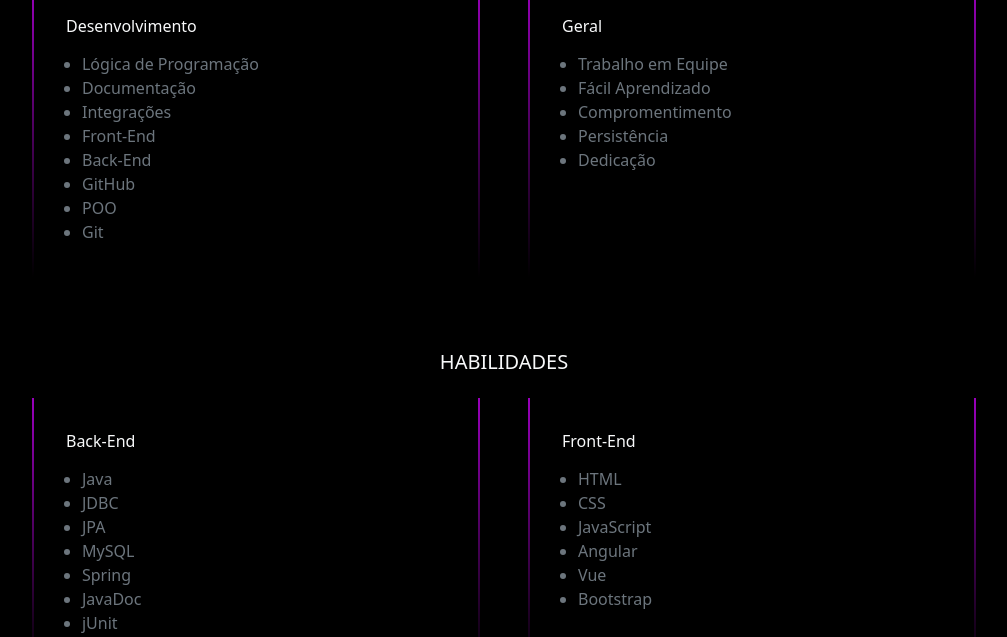
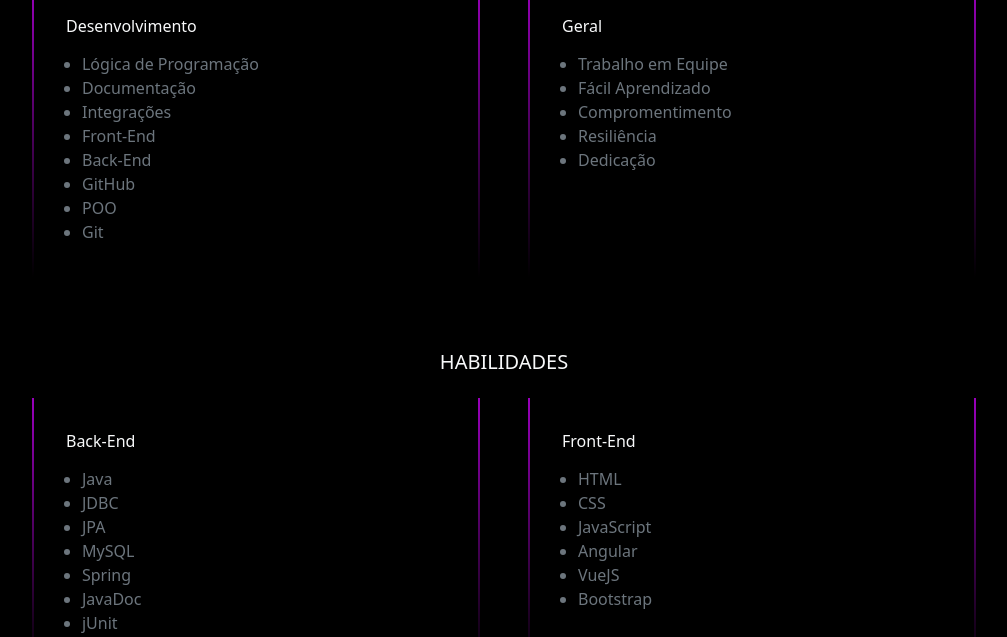
Before and after one commit to Rafael-MJ/rafaelmj.xyz, an Angular app: page /#/main in a window 1280 px wide. Shown: the part 1640-2277 px from the top of the page, without its empty margins (136-1143 px from the left). Built offline with nearby package versions, Linux system fonts and the light colour scheme.

Commit message:
refactor: improve topics from 'skills' and 'knowledge' components

```diff
--- a/src/app/components/content/knowledge/knowledge.component.html
+++ b/src/app/components/content/knowledge/knowledge.component.html
@@ -26,7 +26,7 @@
         <li>Trabalho em Equipe</li>
         <li>Fácil Aprendizado</li>
         <li>Compromentimento</li>
-        <li>Persistência</li>
+        <li>Resiliência</li>
         <li>Dedicação</li>
       </ul>
     </div>
--- a/src/app/components/content/skills/skills.component.html
+++ b/src/app/components/content/skills/skills.component.html
@@ -26,7 +26,7 @@
         <li>CSS</li>
         <li>JavaScript</li>
         <li>Angular</li>
-        <li>Vue</li>
+        <li>VueJS</li>
         <li>Bootstrap</li>
       </ul>
     </div>
```
